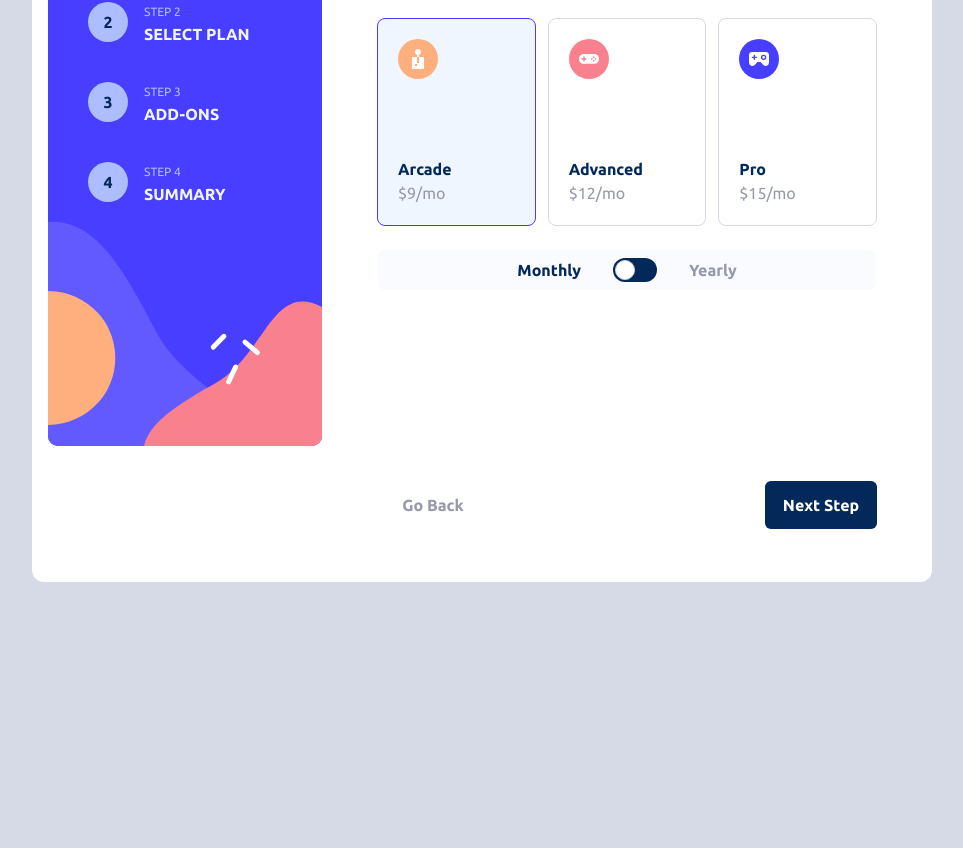
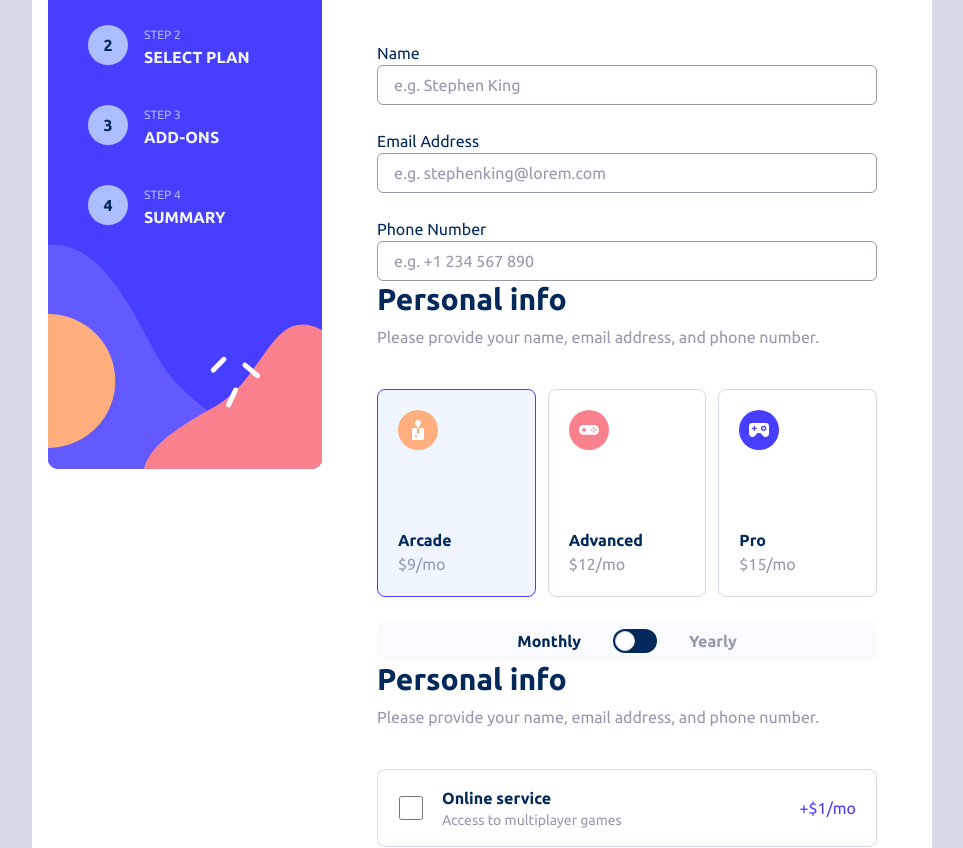
Before and after one commit to Mohamed-Boutarbouch/multi-step-form, a React (Vite) app: page / in a window 1280 px wide. Shown: the part 178-1026 px from the top of the page, without its empty margins (158-1121 px from the left). Before the commit the page ends 800 px from the top, so only its background shows below. Built offline with nearby package versions, Linux system fonts and the light colour scheme.

Commit message:
all form state are centralized with context api

```diff
--- a/src/components/FormArea.tsx
+++ b/src/components/FormArea.tsx
@@ -7,9 +7,9 @@ import SummaryStep from './formSteps/SummaryStep';
 const FormArea = () => {
   return (
     <form className="flex w-full justify-center md:mx-auto md:max-w-[500px] md:flex-col md:justify-between md:py-8">
-      {/* <PersonalInfoStep /> */}
+      <PersonalInfoStep />
       <PlanSelectionStep />
-      {/* <AddOnsStep /> */}
+      <AddOnsStep />
       {/* <SummaryStep /> */}
       <ActionButtons />
     </form>
--- a/src/components/formSteps/AddOnsStep.tsx
+++ b/src/components/formSteps/AddOnsStep.tsx
@@ -1,4 +1,4 @@
-import { ChangeEvent, useState } from 'react';
+import useFormContext from '../../hooks/useFormContent';
 import { addOnsCheckboxData } from '../dummy-data';
 import FormHeaderContainer from '../FormHeaderContainer';
 import AddOnsCheckboxInput from './AddOnsCheckboxInput';
@@ -9,20 +9,8 @@ interface CheckboxFormProps {
   customizableProfile: boolean;
 }
 
-const initState = {
-  onlineService: false,
-  largerStorage: false,
-  customizableProfile: false,
-};
-
 const AddOnsStep = () => {
-  const [checkboxFormValues, setCheckboxFormValues] = useState<CheckboxFormProps>(initState);
-
-  const checkboxChangeHandler = (event: ChangeEvent<HTMLInputElement>) => {
-    const { name, checked } = event.target;
-
-    setCheckboxFormValues({ ...checkboxFormValues, [name]: checked });
-  };
+  const { formInputs, changeHandler } = useFormContext();
 
   return (
     <FormHeaderContainer>
@@ -33,8 +21,8 @@ const AddOnsStep = () => {
               <AddOnsCheckboxInput
                 key={checkboxData.id}
                 {...checkboxData}
-                isChecked={checkboxFormValues[checkboxData.checkboxName as keyof CheckboxFormProps]}
-                onChange={checkboxChangeHandler}
+                isChecked={formInputs[checkboxData.checkboxName as keyof CheckboxFormProps]}
+                onChange={changeHandler}
               />
             );
           })}
--- a/src/components/formSteps/MonthYearSubscriptionToggle.tsx
+++ b/src/components/formSteps/MonthYearSubscriptionToggle.tsx
@@ -1,13 +1,9 @@
-import { ChangeEvent, useState } from 'react';
+import useFormContext from '../../hooks/useFormContent';
 
 const MonthYearSubscriptionToggle = () => {
-  const [isYearlySub, setIsYearlySub] = useState(false);
+  const { formInputs, changeHandler } = useFormContext();
 
-  const toggleHandler = (event: ChangeEvent<HTMLInputElement>) => {
-    const { checked } = event.target;
-
-    setIsYearlySub(checked);
-  };
+  const { yearlySubscription: isYearlySub } = formInputs;
 
   const activeStyle = (isToggled: boolean) =>
     isToggled ? 'text-primary-marine-blue' : 'text-neutral-cool-gray';
@@ -15,11 +11,16 @@ const MonthYearSubscriptionToggle = () => {
   return (
     <div className="flex h-10 w-full items-center justify-center gap-8 rounded-lg bg-neutral-alabaster">
       <p className={`font-bold capitalize ${activeStyle(!isYearlySub)}`}>monthly</p>
-      <label className="relative inline-flex cursor-pointer items-center">
+      <label
+        htmlFor="yearlySubscription"
+        className="relative inline-flex cursor-pointer items-center"
+      >
         <input
+          name="yearlySubscription"
+          id="yearlySubscription"
           type="checkbox"
           className="peer sr-only"
-          onChange={toggleHandler}
+          onChange={changeHandler}
           checked={isYearlySub}
         />
         <div className="peer h-6 w-11 rounded-full bg-primary-marine-blue after:absolute after:top-[2px] after:left-[2px] after:h-5 after:w-5 after:rounded-full after:border after:border-gray-300 after:bg-white after:transition-all after:content-[''] peer-checked:after:translate-x-full peer-checked:after:border-white peer-focus:outline-none peer-focus:ring-4 peer-focus:ring-neutral-light-gray" />
--- a/src/components/formSteps/PersonalInfoStep.tsx
+++ b/src/components/formSteps/PersonalInfoStep.tsx
@@ -1,29 +1,16 @@
-import { ChangeEvent, useState } from 'react';
 import { personalInfoInputData } from '../dummy-data';
 import FormHeaderContainer from '../FormHeaderContainer';
 import PersonalInfoUserInput from './PersonalInfoUserInput';
+import useFormContext from '../../hooks/useFormContent';
 
-interface InputFormProps {
+interface TextInputProps {
   username: string;
   email: string;
   phone: string;
 }
 
-const initState = {
-  username: '',
-  email: '',
-  phone: '',
-};
-
 const PersonalInfoStep = () => {
-  const [inputFormValues, setInputFormValues] = useState<InputFormProps>(initState);
-
-  const inputChangeHandler = (event: ChangeEvent<HTMLInputElement>) => {
-    const { name, value } = event.target;
-    setInputFormValues({ ...inputFormValues, [name]: value });
-  };
-
-  console.log(inputFormValues);
+  const { formInputs, changeHandler } = useFormContext();
 
   return (
     <FormHeaderContainer>
@@ -33,8 +20,8 @@ const PersonalInfoStep = () => {
             <PersonalInfoUserInput
               key={inputData.id}
               {...inputData}
-              value={inputFormValues[inputData.inputName as keyof InputFormProps]}
-              onChange={inputChangeHandler}
+              value={formInputs[inputData.inputName as keyof TextInputProps]}
+              onChange={changeHandler}
             />
           );
         })}
--- a/src/components/formSteps/PlanSelectionStep.tsx
+++ b/src/components/formSteps/PlanSelectionStep.tsx
@@ -2,26 +2,10 @@ import FormHeaderContainer from '../FormHeaderContainer';
 import PlanSelectionRadioInput from './PlanSelectionRadioInput';
 import { planSelectionRadioData } from '../dummy-data';
 import MonthYearSubscriptionToggle from './MonthYearSubscriptionToggle';
-import { ChangeEvent, useState } from 'react';
-
-interface RadioFormProps {
-  billingPlan: string;
-}
-
-const initState = {
-  billingPlan: 'arcade',
-};
+import useFormContext from '../../hooks/useFormContent';
 
 const PlanSelectionStep = () => {
-  const [radioFormValues, setRadioFormValues] = useState<RadioFormProps>(initState);
-
-  const radioChangeHandler = (event: ChangeEvent<HTMLInputElement>) => {
-    const { name, value } = event.target;
-
-    setRadioFormValues({ ...radioFormValues, [name]: value });
-  };
-
-  console.log(radioFormValues);
+  const { formInputs, changeHandler } = useFormContext();
 
   return (
     <FormHeaderContainer>
@@ -32,8 +16,8 @@ const PlanSelectionStep = () => {
               <PlanSelectionRadioInput
                 key={radioInput.id}
                 {...radioInput}
-                currentPlan={radioFormValues.billingPlan}
-                onChange={radioChangeHandler}
+                currentPlan={formInputs.billingPlan}
+                onChange={changeHandler}
               />
             );
           })}
--- /dev/null
+++ b/src/context/FormContext.tsx
@@ -0,0 +1,69 @@
+import { createContext, useState, ReactNode, ChangeEvent, SetStateAction, Dispatch } from 'react';
+
+interface formInputProps {
+  username: string;
+  email: string;
+  phone: string;
+  billingPlan: string;
+  yearlySubscription: boolean;
+  onlineService: boolean;
+  largerStorage: boolean;
+  customizableProfile: boolean;
+}
+
+const initialState = {
+  username: '',
+  email: '',
+  phone: '',
+  billingPlan: 'arcade',
+  yearlySubscription: false,
+  onlineService: false,
+  largerStorage: false,
+  customizableProfile: false,
+};
+
+// Define the type of the form context data
+interface FormContextProps {
+  formInputs: formInputProps;
+  setFormInputs: Dispatch<SetStateAction<formInputProps>>;
+  changeHandler: (e: ChangeEvent<HTMLInputElement>) => void;
+}
+
+// Create the form context with an initial value
+export const FormContext = createContext<FormContextProps>({
+  formInputs: initialState,
+  setFormInputs: () => {},
+  changeHandler: () => {},
+});
+
+// Define the props for the form provider component
+interface FormProviderProps {
+  children: ReactNode;
+}
+
+// Define the form provider component
+export const FormProvider = ({ children }: FormProviderProps) => {
+  // Set up state for the form data
+  const [formInputs, setFormInputs] = useState<FormContextProps['formInputs']>(initialState);
+
+  console.log(formInputs);
+
+  // Define a function to handle changes to the form data
+  const changeHandler = (e: ChangeEvent<HTMLInputElement>) => {
+    const { type, name } = e.target;
+
+    const value = type === 'checkbox' ? e.target.checked : e.target.value;
+
+    setFormInputs((prevState) => ({
+      ...prevState,
+      [name]: value,
+    }));
+  };
+
+  // Render the form context provider with its value set to the form data and change handler
+  return (
+    <FormContext.Provider value={{ formInputs, setFormInputs, changeHandler }}>
+      {children}
+    </FormContext.Provider>
+  );
+};
--- /dev/null
+++ b/src/hooks/useFormContent.ts
@@ -0,0 +1,8 @@
+import { useContext } from 'react';
+import { FormContext } from '../context/FormContext';
+
+const useFormContext = () => {
+  return useContext(FormContext);
+};
+
+export default useFormContext;
--- a/src/main.tsx
+++ b/src/main.tsx
@@ -1,10 +1,13 @@
 import React from 'react';
 import ReactDOM from 'react-dom/client';
 import App from './App';
+import { FormProvider } from './context/FormContext';
 import './index.css';
 
 ReactDOM.createRoot(document.getElementById('root') as HTMLElement).render(
   <React.StrictMode>
-    <App />
+    <FormProvider>
+      <App />
+    </FormProvider>
   </React.StrictMode>,
 );
```
